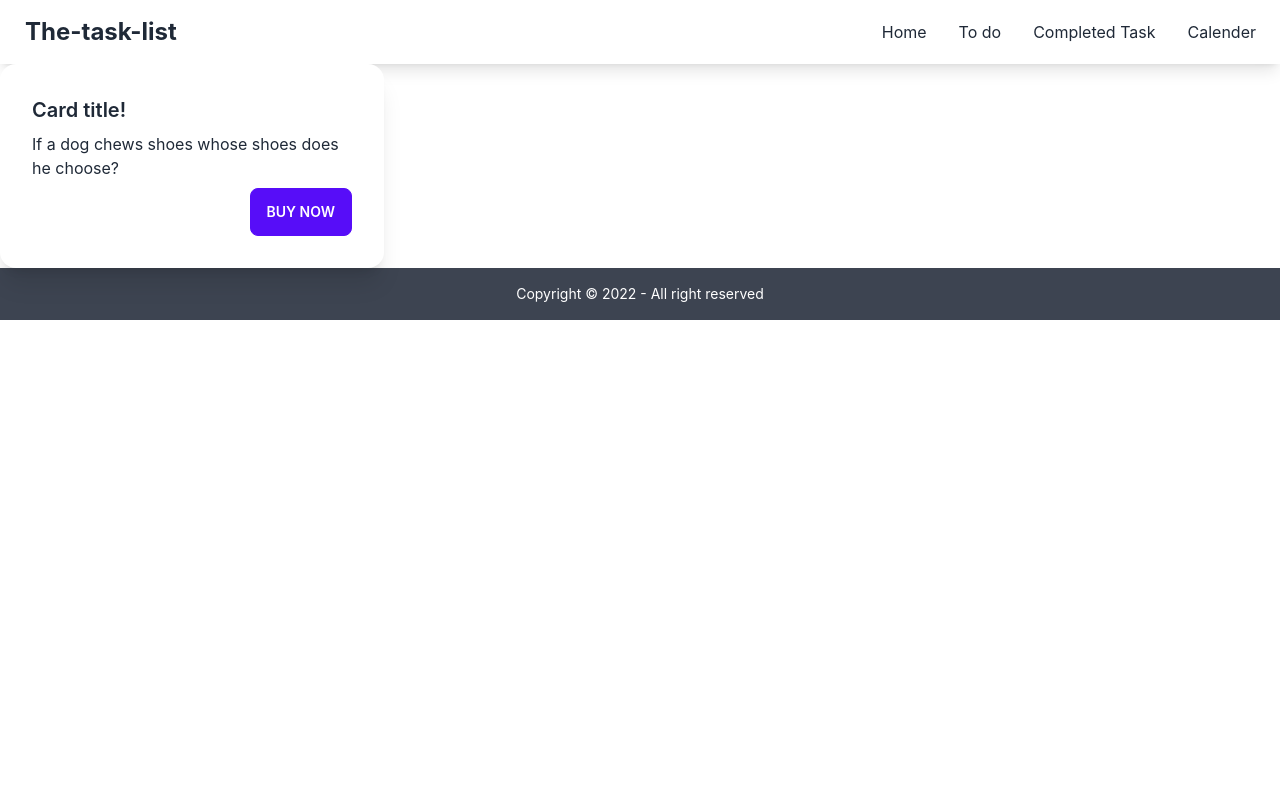
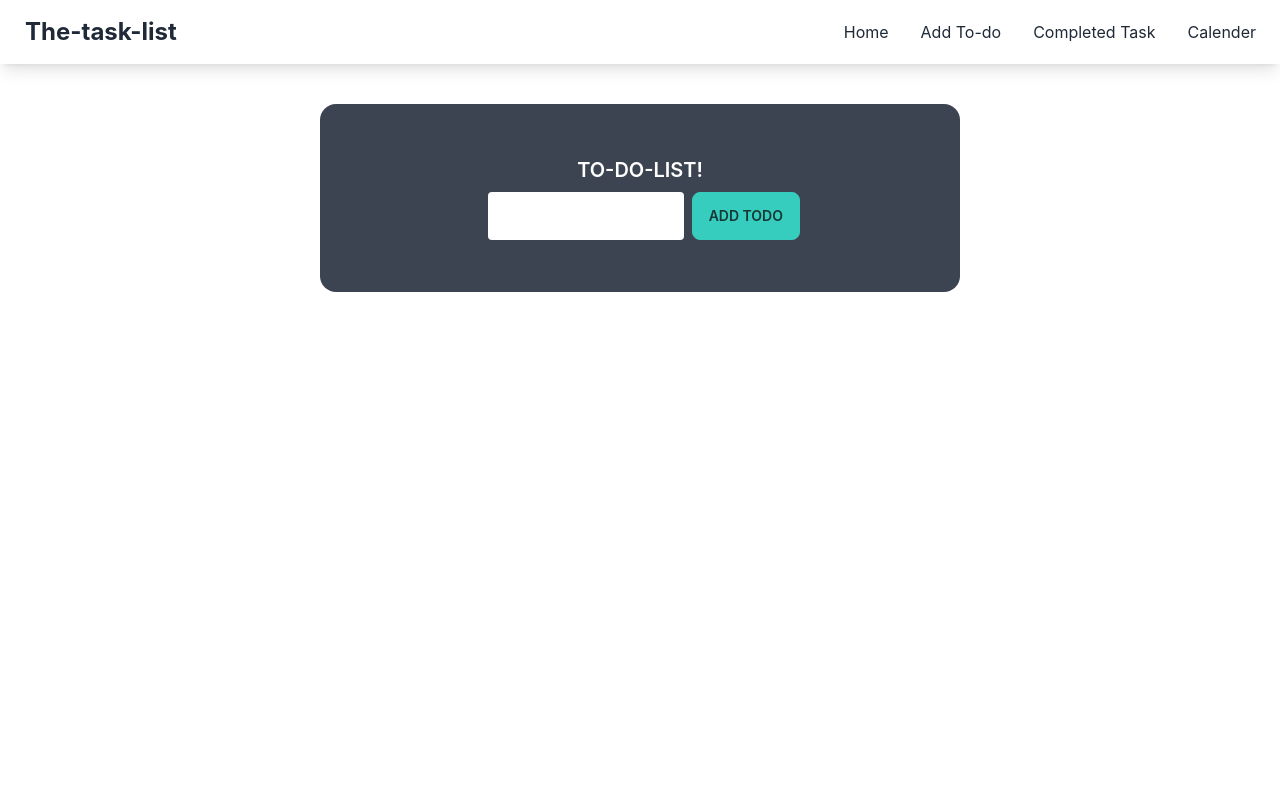
Before and after one commit to PranoySarker/to-do-client, a React (Create React App) app: page /todo in a window 1280 px wide. Shown: the top 800 px of the page. Built offline with nearby package versions, Linux system fonts and the light colour scheme.

Commit message:
todo add complete

```diff
--- a/src/pages/Home.js
+++ b/src/pages/Home.js
@@ -1,14 +1,50 @@
-import React from 'react';
+import React, { useEffect, useState } from 'react';
+import { useNavigate } from 'react-router-dom';
+
 
 const Home = () => {
+    const [tasks, setTask] = useState([]);
+    const navigate = useNavigate();
+
+
+    useEffect(() => {
+        fetch('http://localhost:5000/todos')
+            .then(res => res.json())
+            .then(data => { setTask(data) })
+    }, [])
+
+    const addtodo = () => {
+        navigate('/todo');
+    }
     return (
         <div className='h-screen'>
-            <div class="card w-1/2 bg-neutral text-neutral-content mx-auto p-5 my-10">
+            <div class="card w-1/2 bg-neutral  mx-auto p-5 my-10">
                 <div class="card-body items-center text-center">
-                    <h2 class="card-title">TO-DO-LIST!</h2>
+                    <div class="overflow-x-auto">
+                        <table class="table w-full">
+                            <thead>
+                                <tr>
+                                    <th></th>
+                                    <th>Your task</th>
+                                    <th>Action</th>
+                                </tr>
+                            </thead>
+                            <tbody>
+                                {
+                                    tasks.map(task =>
+                                        <tr>
+                                            <th><input type="checkbox" /></th>
+                                            <td>{task.todo}</td>
+                                            <td>Blue</td>
+                                        </tr>
+                                    )
+                                }
 
-                    <div class="card-actions justify-end">
-                        <button class="btn btn-sm  btn-accent">ADD TODO</button>
+                            </tbody>
+                        </table>
+                    </div>
+                    <div>
+                        <button class="btn btn-sm btn-accent" onClick={addtodo}>Add More To-Do</button>
                     </div>
                 </div>
             </div>
--- a/src/pages/Todo.js
+++ b/src/pages/Todo.js
@@ -1,18 +1,38 @@
 import React from 'react';
+import { useForm } from "react-hook-form";
+
 
 const Todo = () => {
+    const { register, handleSubmit, reset } = useForm();
+
+    const onSubmit = data => {
+        console.log(data)
+        const url = 'http://localhost:5000/todo';
+        fetch(url, {
+            method: 'POST',
+            headers: {
+                'content-type': 'application/json'
+            },
+            body: JSON.stringify(data)
+        })
+            .then(res => res.json())
+            .then(data => {
+                console.log(data);
+                reset();
+            })
+    };
     return (
-        <div>
-            <div class="card w-96 bg-base-100 shadow-xl">
-                <div class="card-body">
-                    <h2 class="card-title">Card title!</h2>
-                    <p>If a dog chews shoes whose shoes does he choose?</p>
-                    <div class="card-actions justify-end">
-                        <button class="btn btn-primary">Buy Now</button>
-                    </div>
+        <div className='h-screen'>
+            <div class="card w-1/2 bg-neutral  mx-auto p-5 my-10">
+                <div class="card-body items-center text-center">
+                    <h2 class="card-title text-white">TO-DO-LIST!</h2>
+                    <form className='flex w-80' onSubmit={handleSubmit(onSubmit)}>
+                        <input {...register("todo")} className='rounded mx-2 px-2 h-12 w-full text-black text-xl' />
+                        <input class="btn btn-md  btn-accent" type="submit" value='ADD TODO' />
+                    </form>
+
                 </div>
             </div>
-
         </div>
     );
 };
--- a/src/pages/shared/Header.js
+++ b/src/pages/shared/Header.js
@@ -4,7 +4,7 @@ import { Link } from 'react-router-dom';
 const Header = () => {
     const routes = <>
         <li><Link to='/'>Home</Link></li>
-        <li><Link to='/todo'>To do</Link></li>
+        <li><Link to='/todo'>Add To-do</Link></li>
         <li><Link to=''>Completed Task</Link></li>
         <li><Link to='/calender'>Calender</Link></li>
     </>
```
